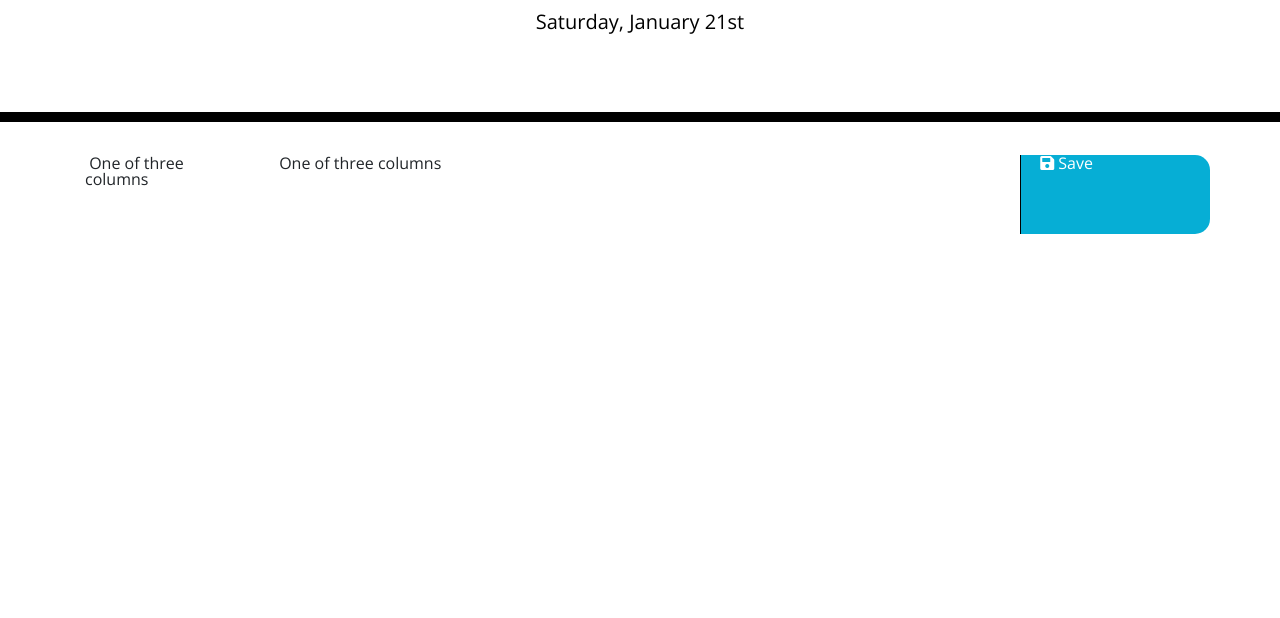
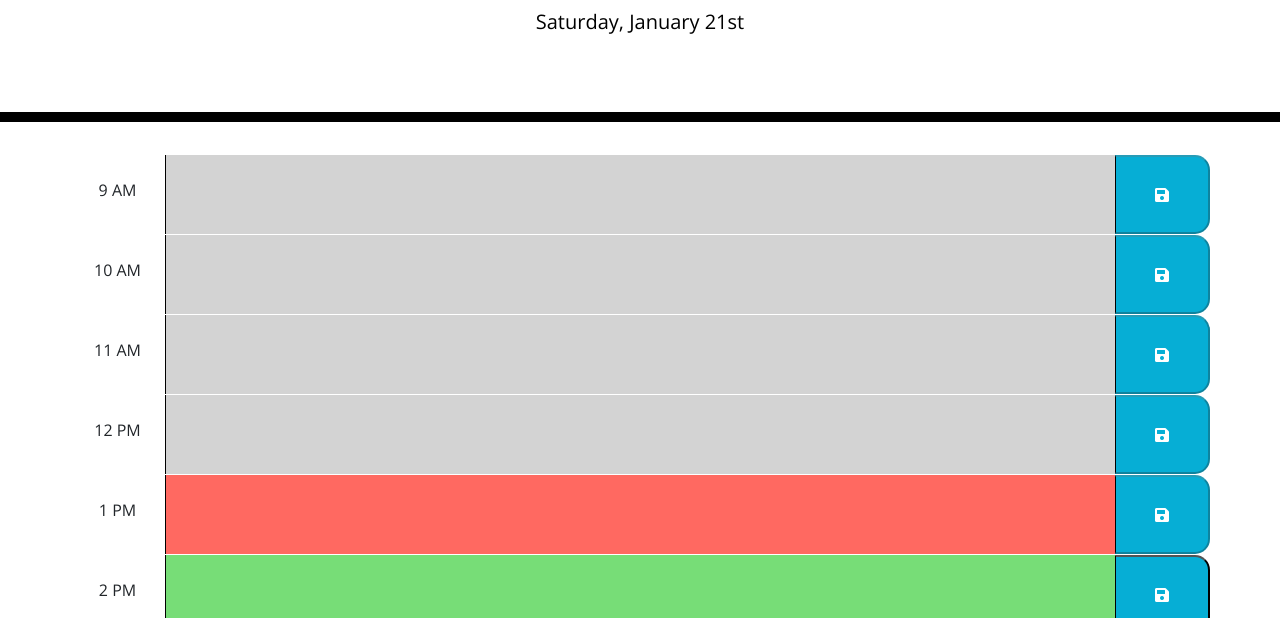
Before and after one commit to vaselisk999/work-day-sheduler, a plain HTML site: page index.html in a window 1280 px wide. Shown: the part 182-800 px from the top of the page. Drawn offline with nearby package versions, Linux system fonts and the light colour scheme.

Commit message:
added items list, styles and dynamic background

```diff
--- a/assets/css/style.css
+++ b/assets/css/style.css
@@ -1,7 +1,3 @@
-:root{
-  --height: 80px;
-}
-
 body {
   font-family: 'Open Sans', sans-serif;
   font-size: 16px;
@@ -27,18 +23,17 @@ textarea {
 
 .description {
   white-space: pre-wrap;
-  height: var(--height);
 }
 
 .time-block {
   text-align: center;
   border-radius: 15px;
-  height: var(--height);
+  line-height: 70px;
 }
 
 .row {
   white-space: pre-wrap;
-  height: var(--height);
+  height: 80px;
   border-top: 1px solid white;
 }
 
@@ -69,8 +64,6 @@ textarea {
   border-bottom-right-radius: 15px;
   background-color: #06aed5;
   color: white;
-  cursor: pointer;
-  display: flex;
 }
 
 .saveBtn i:hover {
--- a/index.html
+++ b/index.html
@@ -21,19 +21,11 @@
   </header>
   <div class="container">
     <!-- Timeblocks go here -->
-    <!-- <form class="d-inline">
-      <div class="time-block"></div>
-      <textarea class="description"></textarea>
-      <button class="fas fa-save saveBtn"></button>
-      </form> -->
-    <div class="notification">
-
-    </div>
-    <div class="row">
-      <div class="col-2"> One of three columns </div>
-      <div class="col-8"> One of three columns </div>
-      <div class="col-2 saveBtn"><span> <i class="fas fa-save"></i> Save </span></div>
-    </div>
+    <!-- <div class="row">
+      <div class="time-block col-1">add</div>
+      <textarea class="description col-10"></textarea>
+      <button class="saveBtn col-1"><i class="fas fa-save "></i></button>
+    </div> -->
   </div>
   </div>
   <script src="https://cdnjs.cloudflare.com/ajax/libs/jquery/3.2.1/jquery.min.js"></script>
--- a/js/script.js
+++ b/js/script.js
@@ -1,59 +1,118 @@
 
-var hours = [
+var hoursScheduler = [
     {
         id: 1,
         time: "9 AM",
-        comment: ""
+        description: ""
     },
     {
         id: 2,
         time: "10 AM",
-        comment: ""
+        description: ""
     },
     {
         id: 3,
         time: "11 AM",
-        comment: ""
+        description: ""
     },
     {
         id: 4,
         time: "12 PM",
-        comment: ""
+        description: ""
     },
     {
         id: 5,
         time: "1 PM",
-        comment: ""
+        description: ""
     },
     {
         id: 6,
         time: "2 PM",
-        comment: ""
+        description: ""
     },
     {
         id: 7,
         time: "3 PM",
-        comment: ""
+        description: ""
     },
     {
         id: 8,
         time: "4 PM",
-        comment: ""
+        description: ""
     },
     {
         id: 9,
         time: "5 PM",
-        comment: ""
+        description: ""
     }
-]
+];
+
+var cuurentHour = moment().format("h A");
+
+// row element witch contains time, description, button
+function createRowBlockAnClasses(data, style) {
+    var conteinerEl = $('.container');
+    var rowConteinerEl = $('<div>');
+    var timeBlockEl = $('<div>');
+    var descriptionEl = $('<textarea>');
+    var saveBtnEl = $('<button>');
+    var saveBtnIconEl = $('<i>');
+
+    // initial classes
+    rowConteinerEl.attr("class", "row");
+    timeBlockEl.attr("class", "time-block col-1");
+    descriptionEl.attr("class", "description col-10");
+
+
+    //disable past hours
+    descriptionEl.attr("disabled", true);
+    saveBtnEl.attr("disabled", true);
+
+    if("future" === style){
+        descriptionEl.attr("disabled", false);
+        saveBtnEl.attr("disabled", false);
+    }
+
+    descriptionEl.attr("class", "description col-10");
+
+    // add background color
+    descriptionEl.addClass(style);
+
+    saveBtnEl.attr("class", "saveBtn col-1");
+    saveBtnIconEl.attr("class", "fas fa-save");
+
+    saveBtnEl.append(saveBtnIconEl);
+    timeBlockEl.text(data.time);
+    rowConteinerEl.append(timeBlockEl);
+    rowConteinerEl.append(descriptionEl);
+    rowConteinerEl.append(saveBtnEl);
+    rowConteinerEl.appendTo(conteinerEl)
+}
+
+function saveAppointment(){
+
+}
+
+function appointmentNotification(){
+
+}
 
 //Run javascript after html loaded
-$(function(){
+$(function () {
     //Display the current day at the top of the calendar when a user opens the planner.
     $("#currentDay").text(moment().format("dddd, MMMM Do"));
 
+    //create list of appointment
+    for (let index = 0; index < hoursScheduler.length; index++) {
+        const element = hoursScheduler[index];
+        if (moment(element.time, "h A").format("h A") === cuurentHour) {
+            createRowBlockAnClasses(element, "present");
+        } else if (moment().isAfter(moment(element.time, "h A"))) {
+            createRowBlockAnClasses(element, "past");
+        } else {
+            createRowBlockAnClasses(element, "future");
+        }
+    }
 
-
-
-
+    $()
 })
```
